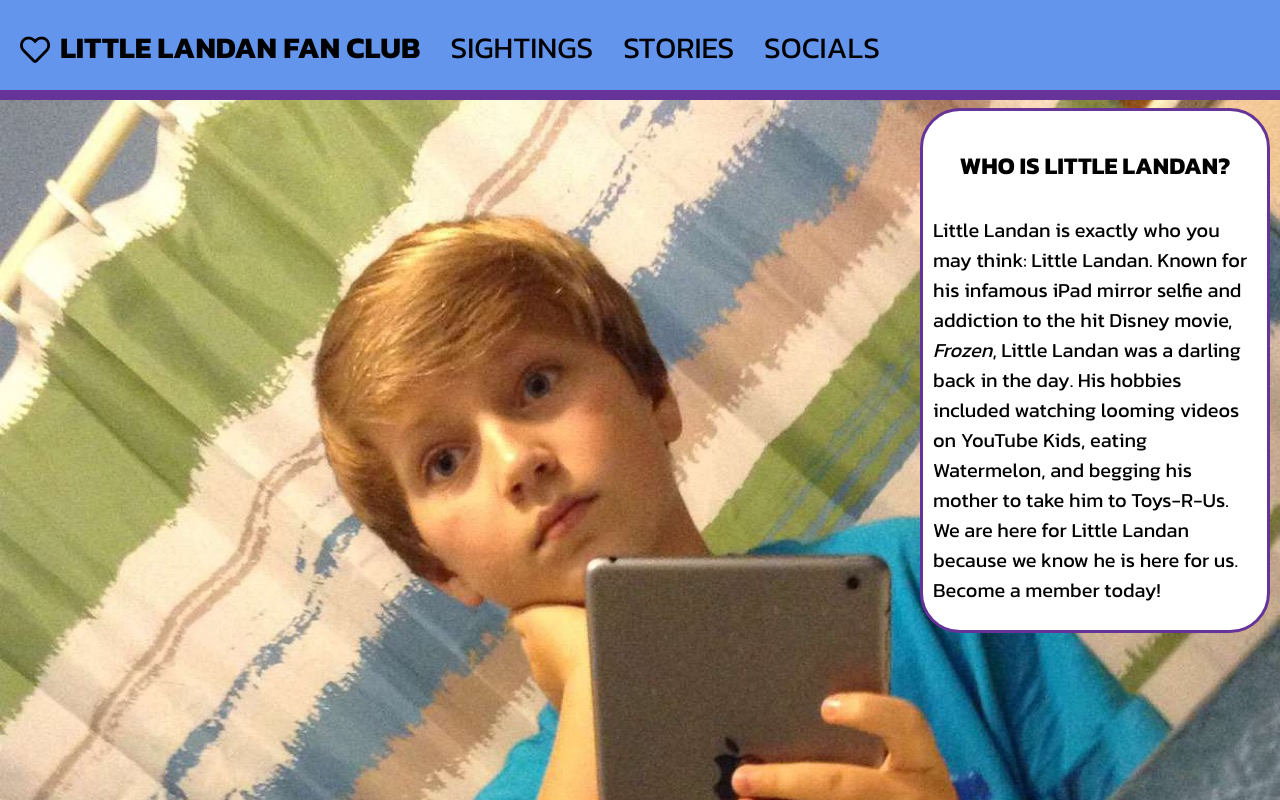
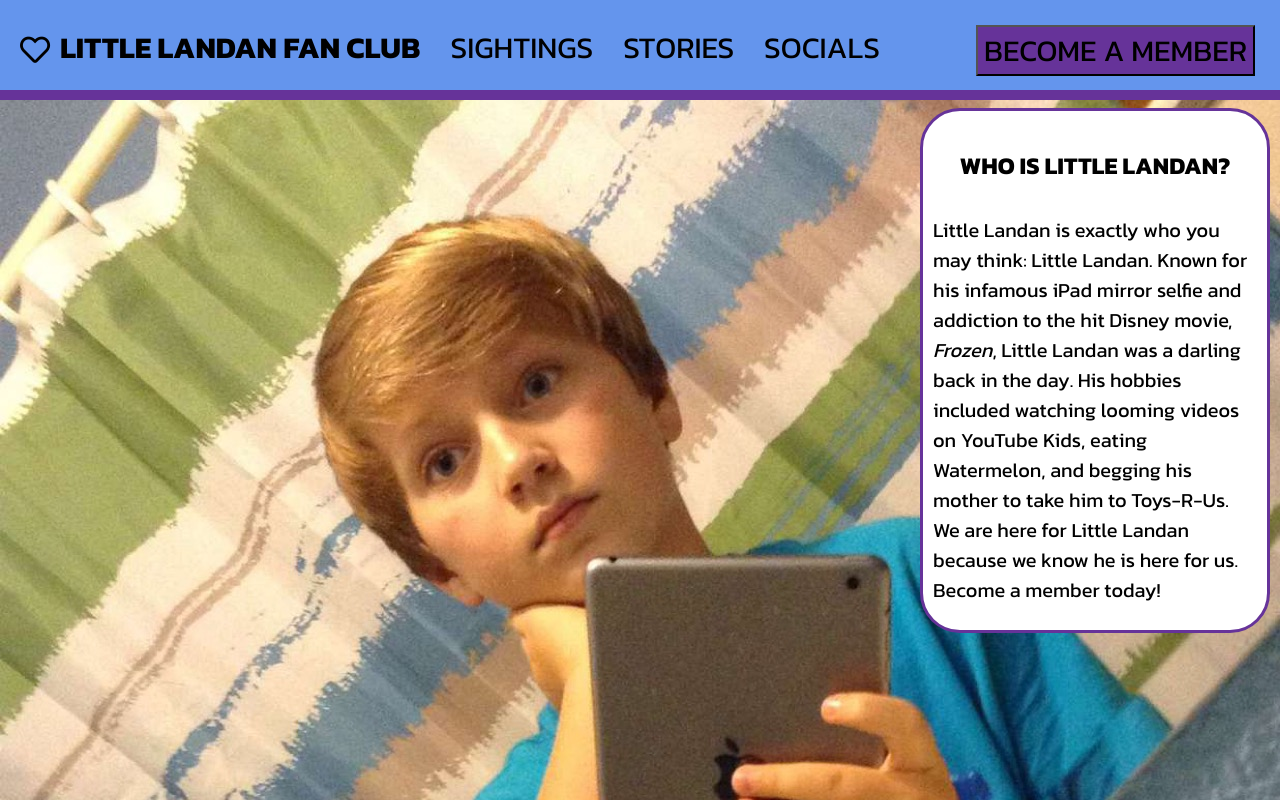
Before and after one commit to JamesonBuie/LandingPage, a plain HTML site: page index.html in a window 1280 px wide. Drawn offline with Linux system fonts and the light colour scheme.

Commit message:
added membership button

```diff
--- a/index.html
+++ b/index.html
@@ -34,7 +34,7 @@
             him to Toys-R-Us. We are here for Little Landan because we know he is here for us. Become a member today!
         </p>
     </div>
-
+    <input type="button" value="Become a Member" id="button">
 </body>
 
 </html>
```
